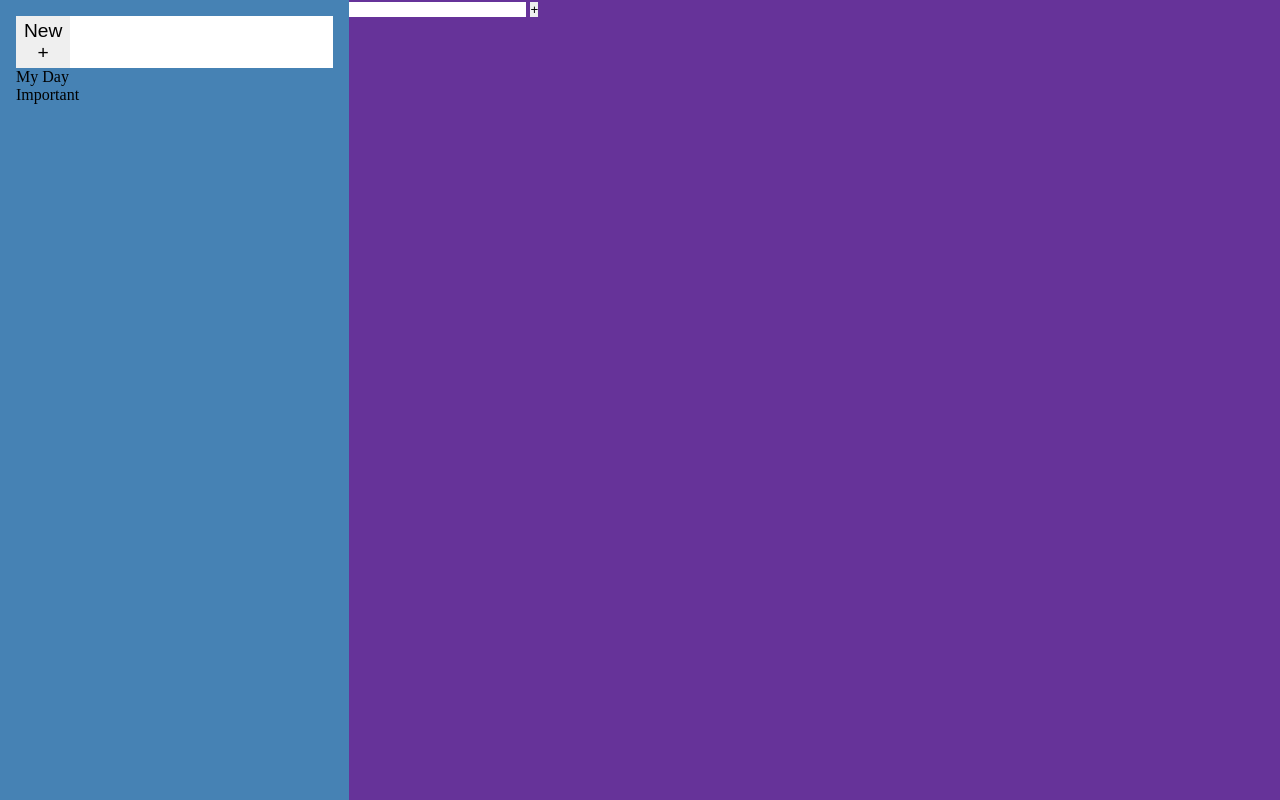
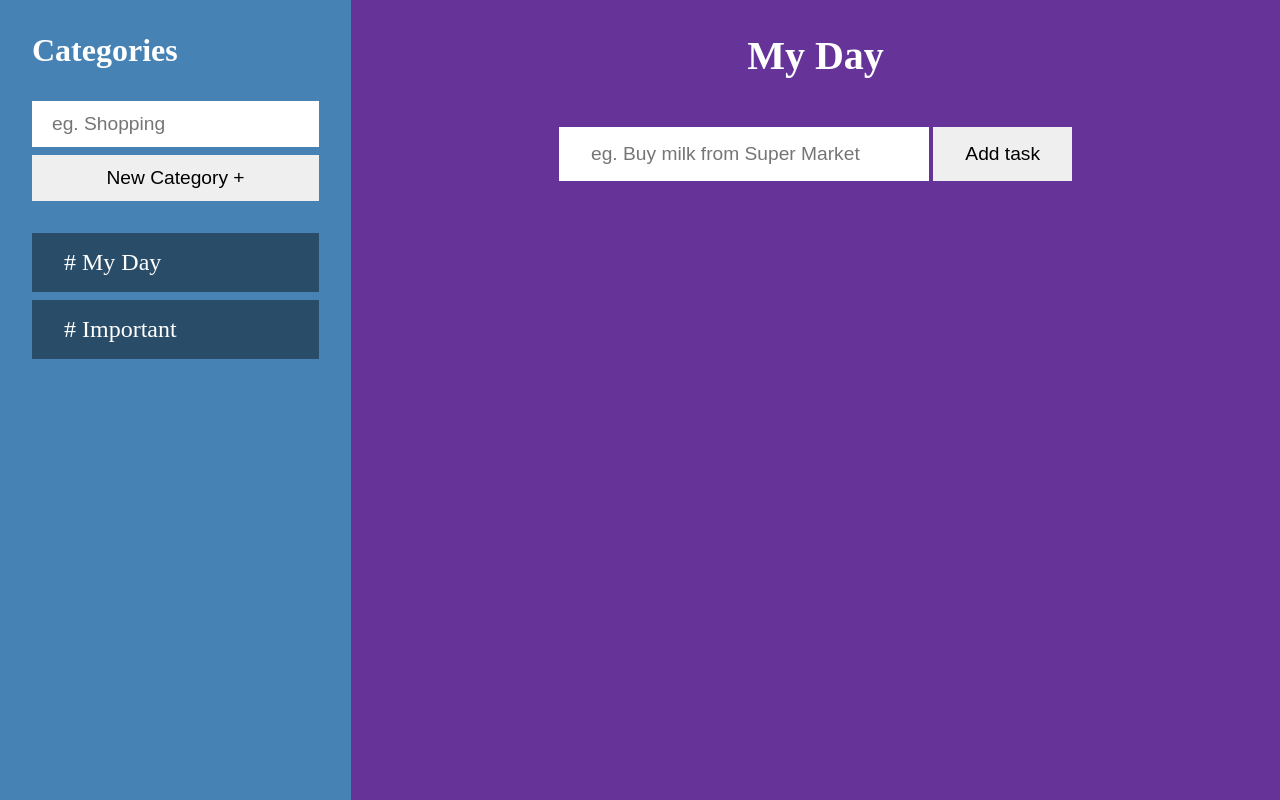
Before and after one commit to onmedicines/vanillajs-todo-webpack, a website built with webpack: page src/template.html in a window 1280 px wide. Built offline with nearby package versions, Linux system fonts and the light colour scheme.

Commit message:
Add style

```diff
--- a/src/Categories.js
+++ b/src/Categories.js
@@ -21,6 +21,10 @@ export default class Catgeories {
     this._categories.push(new Category(categoryName));
   }
 
+  removeCategory(categoryID) {
+    this._categories = this._categories.filter((category) => category.id !== categoryID);
+  }
+
   getTasksFromCategory(categoryID) {
     return this.#findCategoryWithID(categoryID).tasks;
   }
--- a/src/DOM.js
+++ b/src/DOM.js
@@ -3,16 +3,22 @@ export default class DOM {
     this._doc = doc;
   }
 
-  resetInputs() {
+  #resetInputs() {
     const inputs = this._doc.querySelectorAll("input");
     inputs.forEach((input) => (input.value = ""));
   }
 
-  updateTasks(tasks) {
+  #updateContentHeading(text) {
+    const contentHeading = this._doc.querySelector("#content h1");
+    contentHeading.textContent = text;
+  }
+
+  updateTasks(category) {
     const taskContainer = this._doc.querySelector("#task-container");
     taskContainer.innerHTML = "";
 
-    tasks.forEach((task) => {
+    this.#updateContentHeading(category.name);
+    category.tasks.forEach((task) => {
       const div = this._doc.createElement("div");
       div.setAttribute("class", "task-item");
 
@@ -24,22 +30,22 @@ export default class DOM {
       button.setAttribute("class", "delete-task");
       button.setAttribute("id", task.id);
 
+      div.appendChild(para);
       div.appendChild(button);
-      div.appendChild(para);
 
       taskContainer.appendChild(div);
     });
 
-    this.resetInputs();
+    this.#resetInputs();
   }
 
   updateCategories(categories) {
-    // function handleClick(e) {}
+    console.log(categories);
 
     const categoryContainer = this._doc.querySelector("#category-container");
     categoryContainer.innerHTML = "";
 
-    categories.forEach((category, index) => {
+    categories.list.forEach((category, index) => {
       const para = this._doc.createElement("p");
       para.textContent = category.name;
       para.setAttribute("id", category.id);
@@ -48,12 +54,11 @@ export default class DOM {
       categoryContainer.appendChild(para);
     });
 
-    this.resetInputs();
+    this.#resetInputs();
   }
 
-  init(categories, defaultCategory) {
-    console.log(categories);
+  init(categories, currentlyDisplayedCategory) {
+    this.updateTasks(currentlyDisplayedCategory);
     this.updateCategories(categories);
-    this.updateTasks(defaultCategory.tasks);
   }
 }
--- a/src/index.js
+++ b/src/index.js
@@ -7,7 +7,7 @@ const UI = (function (doc) {
   const categories = new Catgeories();
   let currentlyDisplayedCategory = categories.list[0];
 
-  dom.init(categories.list, currentlyDisplayedCategory);
+  dom.init(categories, currentlyDisplayedCategory);
 
   // DOM elements
   const newCategoryContainer = doc.querySelector("#new-category-container");
@@ -20,28 +20,28 @@ const UI = (function (doc) {
     const { value } = newCategoryContainer.querySelector("input");
     if (value) {
       categories.addCategory(value);
-      dom.updateCategories(categories.list);
+      dom.updateCategories(categories);
     }
   });
 
   // display the tasks of the clicked category
   categoryContainer.addEventListener("click", (categoryPara) => {
     currentlyDisplayedCategory = categories.getCategory(categoryPara.target.id);
-    dom.updateTasks(currentlyDisplayedCategory.tasks);
+    dom.updateTasks(currentlyDisplayedCategory);
   });
 
   // add new task into the currently clicked category
   newTaskContainer.querySelector("button").addEventListener("click", (e) => {
     const { value } = newTaskContainer.querySelector("input");
     currentlyDisplayedCategory.addTask(value);
-    dom.updateTasks(currentlyDisplayedCategory.tasks);
+    dom.updateTasks(currentlyDisplayedCategory);
   });
 
   // delete task from the currently displayed category
   taskContainer.addEventListener("click", (deleteButton) => {
     if (deleteButton.target.classList.contains("delete-task")) {
       categories.getCategory(currentlyDisplayedCategory.id).removeTask(deleteButton.target.id);
-      dom.updateTasks(currentlyDisplayedCategory.tasks);
+      dom.updateTasks(currentlyDisplayedCategory);
     }
   });
 })(document);
--- a/src/styles.css
+++ b/src/styles.css
@@ -2,6 +2,7 @@
   margin: 0;
   padding: 0;
   border: none;
+  outline: none;
   box-sizing: border-box;
 }
 #container {
@@ -9,24 +10,105 @@
   width: 100vw;
 
   display: grid;
-  grid-template-columns: 1fr 3fr;
+  grid-template-columns: 1fr 4fr;
 }
 #sidebar {
-  padding: 1rem;
+  padding: 2rem;
   background-color: steelblue;
+
+  display: flex;
+  flex-direction: column;
+  gap: 2rem;
+
+  h1 {
+    color: white;
+  }
 }
 #new-category-container {
   display: flex;
+  flex-direction: column;
+  gap: 0.5rem;
   button,
   input {
-    padding: 0.25rem 0.5rem;
+    padding: 0.75rem 1.25rem;
     font-size: 1.2rem;
   }
+  input {
+    flex-grow: 1;
+  }
 }
+#category-container {
+  font-size: 1.5rem;
+  color: white;
+
+  display: flex;
+  flex-direction: column;
+  gap: 0.5rem;
+}
+#category-container {
+  p {
+    padding: 1rem 2rem;
+    background-color: rgb(41, 77, 105);
+  }
+  p::before {
+    content: "# ";
+  }
+}
+
 #content {
+  padding: 2rem calc(5rem + 10vw);
+  display: flex;
+  flex-direction: column;
+  align-items: center;
+  gap: 2rem;
+
   background-color: rebeccapurple;
+
+  h1 {
+    color: white;
+    text-align: center;
+    padding-bottom: 1rem;
+    font-size: 2.5rem;
+  }
+}
+#new-task-container {
+  width: 100%;
+  display: flex;
+  gap: 0.25rem;
+
+  input,
+  button {
+    padding: 1rem 2rem;
+    font-size: 1.2rem;
+  }
+  button {
+  }
+  input {
+    flex-grow: 1;
+  }
+}
+#task-container {
+  width: 100%;
+  display: flex;
+  flex-direction: column;
+  gap: 0.5rem;
 }
 .task-item {
+  padding: 1rem 2rem;
   display: flex;
+  gap: 0.25rem;
   gap: 1rem;
+  background-color: rgb(58, 57, 57);
+  color: white;
+  width: 100%;
+
+  p {
+    font-size: 1.5rem;
+    flex-grow: 1;
+  }
+  button {
+    padding: 0.25rem 0.75rem;
+    font-size: 1.2rem;
+    align-self: self-start;
+  }
 }
--- a/src/template.html
+++ b/src/template.html
@@ -8,19 +8,20 @@
   <body>
     <div id="container">
       <div id="sidebar">
+        <h1>Categories</h1>
         <div id="new-category-container">
-          <button>New +</button>
-          <input type="text" />
+          <input type="text" placeholder="eg. Shopping" />
+          <button>New Category +</button>
         </div>
         <div id="category-container"></div>
       </div>
       <div id="content">
         <h1></h1>
+        <div id="new-task-container">
+          <input type="text" placeholder="eg. Buy milk from Super Market" />
+          <button>Add task</button>
+        </div>
         <div id="task-container"></div>
-        <div id="new-task-container">
-          <input type="text" />
-          <button>+</button>
-        </div>
       </div>
     </div>
   </body>
```
